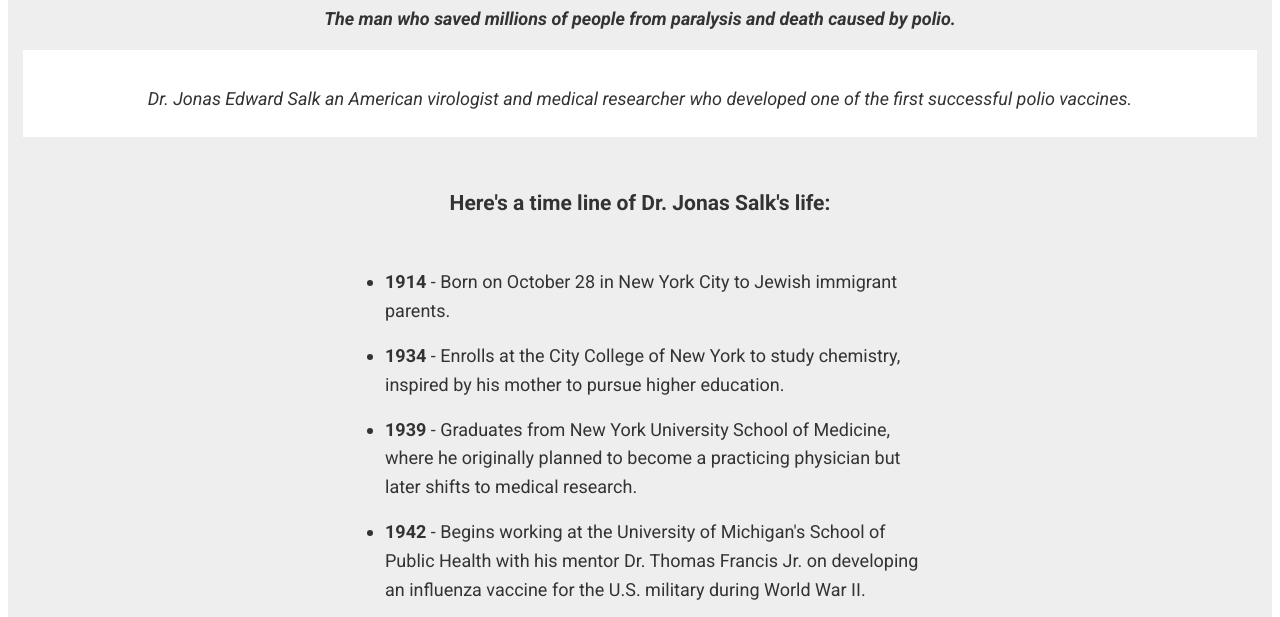
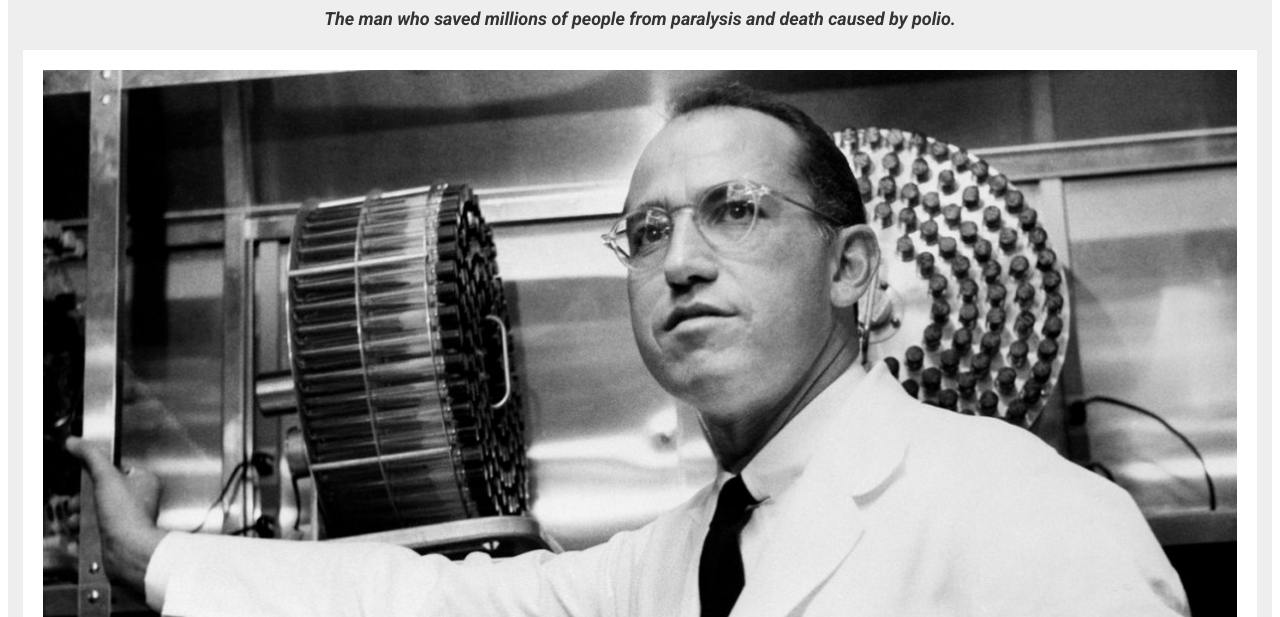
Before and after one commit to naqeebsalati/Tribute-page, a plain HTML site: page index.html in a window 1280 px wide. Shown: the part 145-762 px from the top of the page. Drawn offline with Linux system fonts and the light colour scheme.

Commit message:
Update index.html

```diff
--- a/index.html
+++ b/index.html
@@ -15,7 +15,7 @@
     <p class="para">The man who  saved millions of people from paralysis and death caused by polio.</p>
 
       <figure id="img-div">
-        <img src="/TRIBUTE PAGE/images/jonas.jpg" id="image" alt="">
+        <img src="/images/jonas.jpg" id="image" alt="">
         <figcaption id="img-caption">Dr. Jonas Edward Salk an American virologist and medical researcher who developed one of the first successful polio vaccines.</figcaption>
       </figure>
 
```
